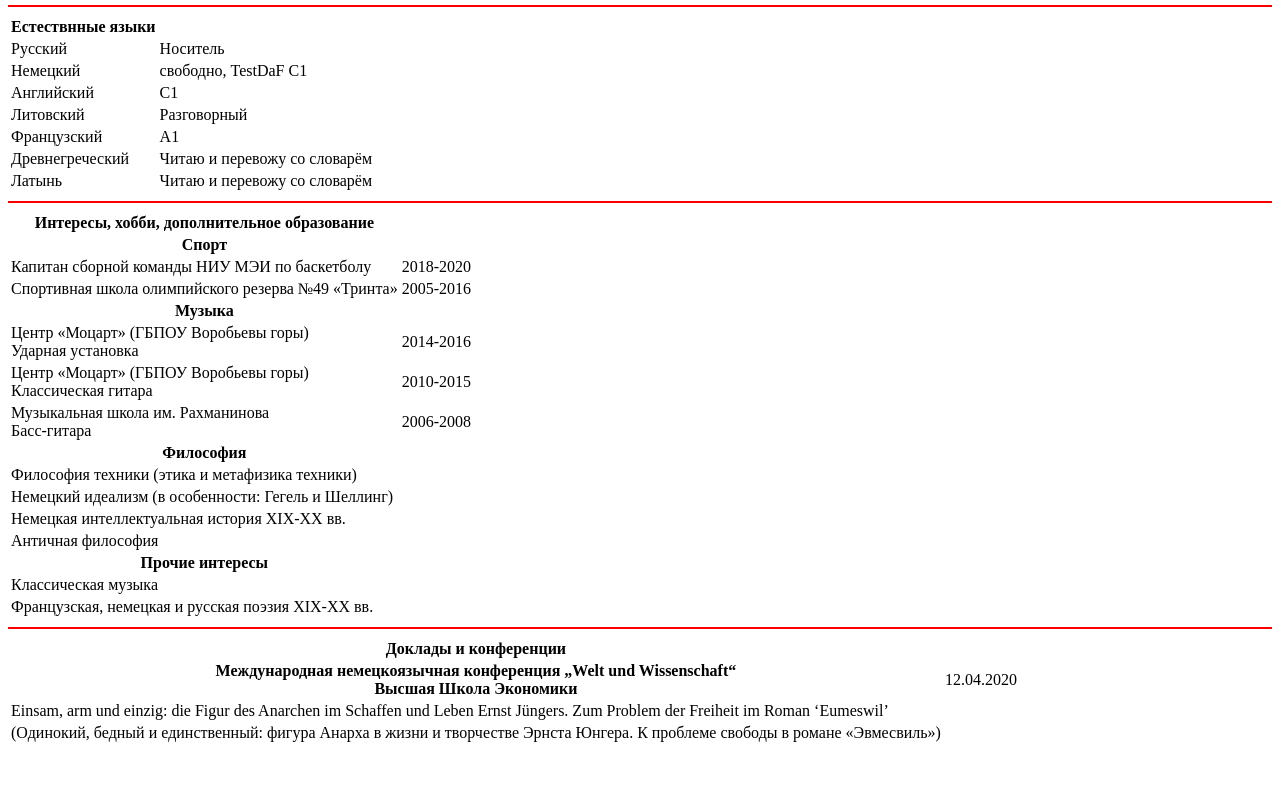
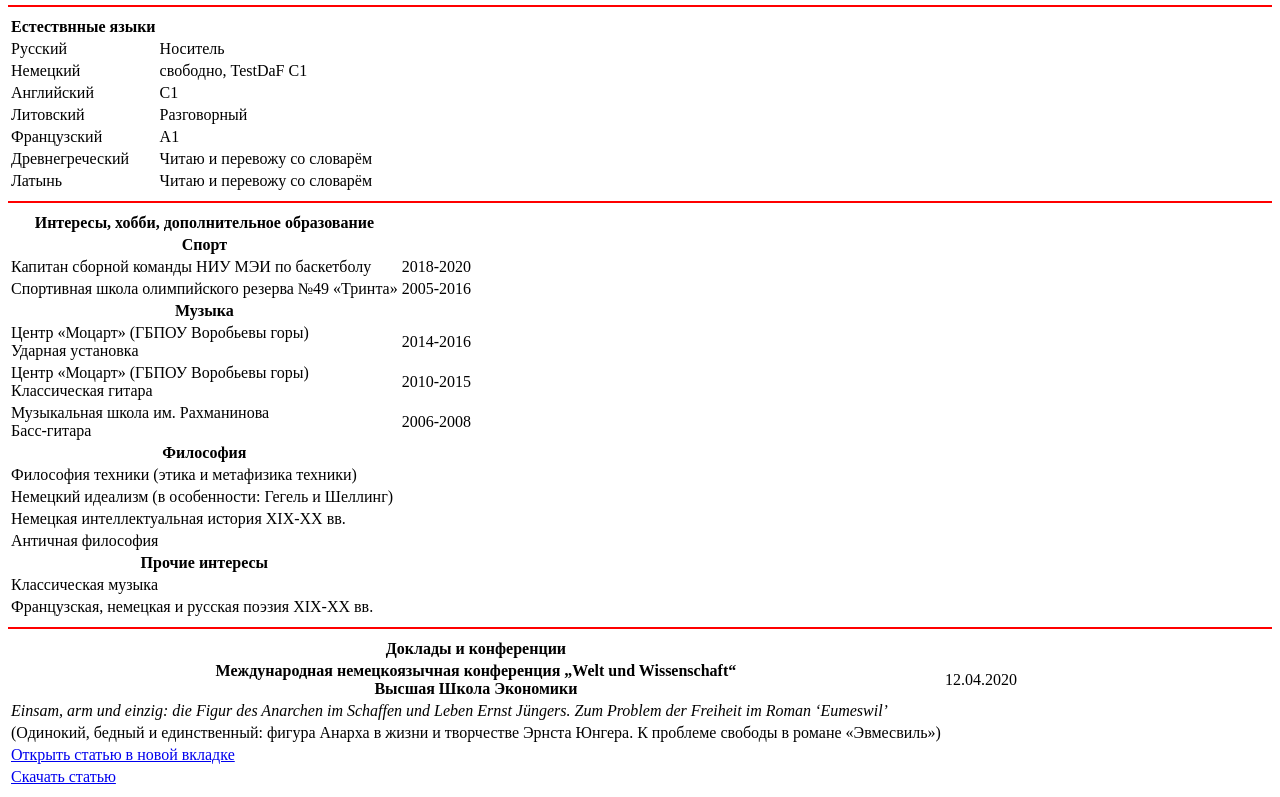
Before and after one commit to bourgeois-radical/MyCV, a plain HTML site: page index.html in a window 1280 px wide. Shown: the part 1229-2026 px from the top of the page. Before the commit the page ends 1982 px from the top, so only its background shows below. Drawn offline with Linux system fonts and the light colour scheme.

Commit message:
a link for download a paper added

```diff
--- a/index.html
+++ b/index.html
@@ -308,19 +308,31 @@
 					<td calss="dateOfConference">12.04.2020</td>
 				</tr>
 				<tr>
-					<td>Einsam, arm und einzig: die Figur des Anarchen im Schaffen und Leben Ernst Jüngers. Zum Problem
-						der
-						Freiheit im Roman ‘Eumeswil’</td>
+					<td><i>Einsam, arm und einzig: die Figur des Anarchen im Schaffen und Leben Ernst Jüngers. Zum
+							Problem der
+							Freiheit im Roman ‘Eumeswil’</i>
+					</td>
 				</tr>
 				<tr>
 					<td>(Одинокий, бедный и единственный: фигура Анарха в жизни и творчестве Эрнста Юнгера. К проблеме
 						свободы в романе «Эвмесвиль»)
 					</td>
 				</tr>
+				<tr>
+					<td>
+						<a href="media/conferences/papers/AndriusRBeitragW&W2020.pdf" target="_blank">Открыть статью в
+							новой вкладке</a>
+					</td>
+				</tr>
+				<tr>
+					<td><a href="media/conferences/papers/AndriusRBeitragW&W2020.pdf" download>Скачать статью</a></td>
+				</tr>
 			</tbody>
 		</table>
 	</div>
 
+
+
 </body>
 
 </html>
```
